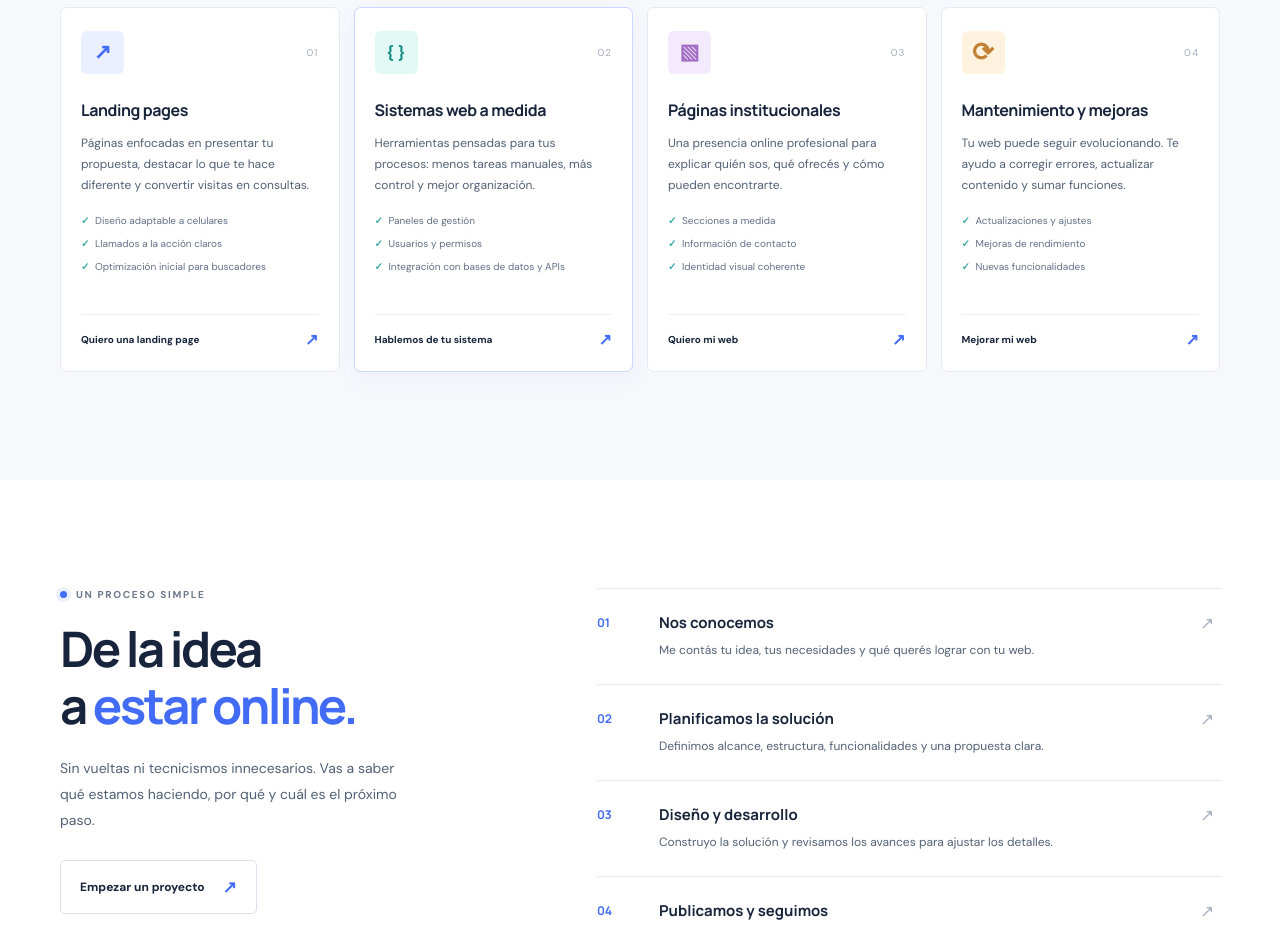
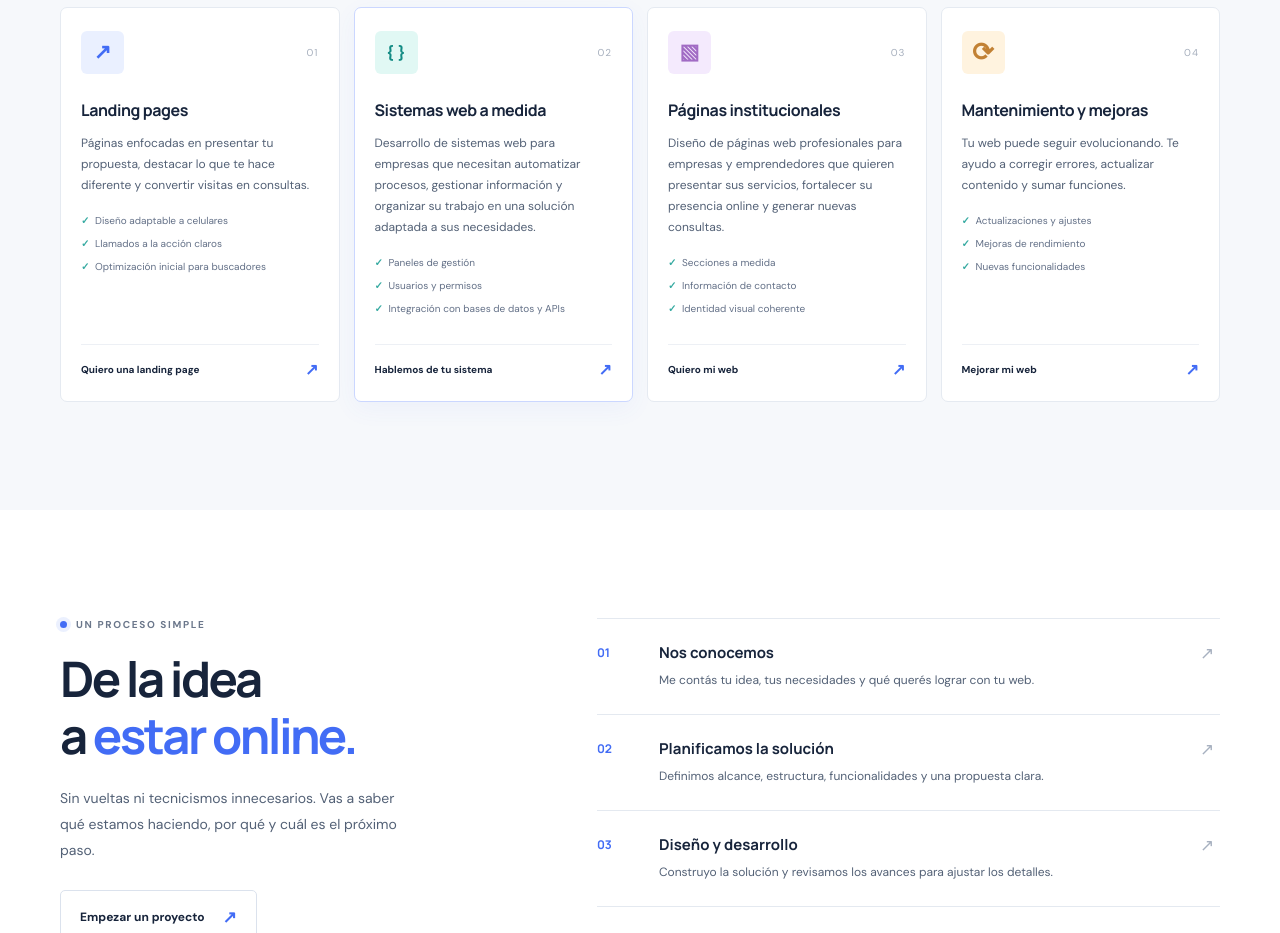
Before and after one commit to lucastano/lt-desarrollos, a plain HTML site: page index.html in a window 1280 px wide. Shown: the part 1060-1993 px from the top of the page. Drawn offline with Linux system fonts and the light colour scheme.

Commit message:
Revise service cards in index.html
Updated service descriptions for web systems and institutional pages.

```diff
--- a/index.html
+++ b/index.html
@@ -98,8 +98,8 @@
       <div class="section-heading"><div><div class="eyebrow"><span class="eyebrow-dot"></span> QUÉ PUEDO HACER POR VOS</div><h2>Soluciones digitales<br><span class="muted-heading">para avanzar.</span></h2></div><p>Ya sea que estés empezando o quieras mejorar lo que ya tenés, trabajamos en una solución alineada con tus objetivos.</p></div>
       <div class="service-grid">
         <article class="service-card"><div class="service-top"><span class="service-icon icon-landing">↗</span><span class="service-number">01</span></div><h3>Landing pages</h3><p>Páginas enfocadas en presentar tu propuesta, destacar lo que te hace diferente y convertir visitas en consultas.</p><ul><li>Diseño adaptable a celulares</li><li>Llamados a la acción claros</li><li>Optimización inicial para buscadores</li></ul><a href="#contacto" class="card-link">Quiero una landing page <span>↗</span></a></article>
-        <article class="service-card featured-card"><div class="service-top"><span class="service-icon icon-system">{ }</span><span class="service-number">02</span></div><h3>Sistemas web a medida</h3><p>Herramientas pensadas para tus procesos: menos tareas manuales, más control y mejor organización.</p><ul><li>Paneles de gestión</li><li>Usuarios y permisos</li><li>Integración con bases de datos y APIs</li></ul><a href="#contacto" class="card-link">Hablemos de tu sistema <span>↗</span></a></article>
-        <article class="service-card"><div class="service-top"><span class="service-icon icon-site">▧</span><span class="service-number">03</span></div><h3>Páginas institucionales</h3><p>Una presencia online profesional para explicar quién sos, qué ofrecés y cómo pueden encontrarte.</p><ul><li>Secciones a medida</li><li>Información de contacto</li><li>Identidad visual coherente</li></ul><a href="#contacto" class="card-link">Quiero mi web <span>↗</span></a></article>
+        <article class="service-card featured-card"><div class="service-top"><span class="service-icon icon-system">{ }</span><span class="service-number">02</span></div><h3>Sistemas web a medida</h3><p>Desarrollo de sistemas web para empresas que necesitan automatizar procesos, gestionar información y organizar su trabajo en una solución adaptada a sus necesidades.</p><ul><li>Paneles de gestión</li><li>Usuarios y permisos</li><li>Integración con bases de datos y APIs</li></ul><a href="#contacto" class="card-link">Hablemos de tu sistema <span>↗</span></a></article>
+        <article class="service-card"><div class="service-top"><span class="service-icon icon-site">▧</span><span class="service-number">03</span></div><h3>Páginas institucionales</h3><p> Diseño de páginas web profesionales para empresas y emprendedores que quieren presentar sus servicios, fortalecer su presencia online y generar nuevas consultas.</p><ul><li>Secciones a medida</li><li>Información de contacto</li><li>Identidad visual coherente</li></ul><a href="#contacto" class="card-link">Quiero mi web <span>↗</span></a></article>
         <article class="service-card"><div class="service-top"><span class="service-icon icon-care">⟳</span><span class="service-number">04</span></div><h3>Mantenimiento y mejoras</h3><p>Tu web puede seguir evolucionando. Te ayudo a corregir errores, actualizar contenido y sumar funciones.</p><ul><li>Actualizaciones y ajustes</li><li>Mejoras de rendimiento</li><li>Nuevas funcionalidades</li></ul><a href="#contacto" class="card-link">Mejorar mi web <span>↗</span></a></article>
       </div>
     </div></section>
```
